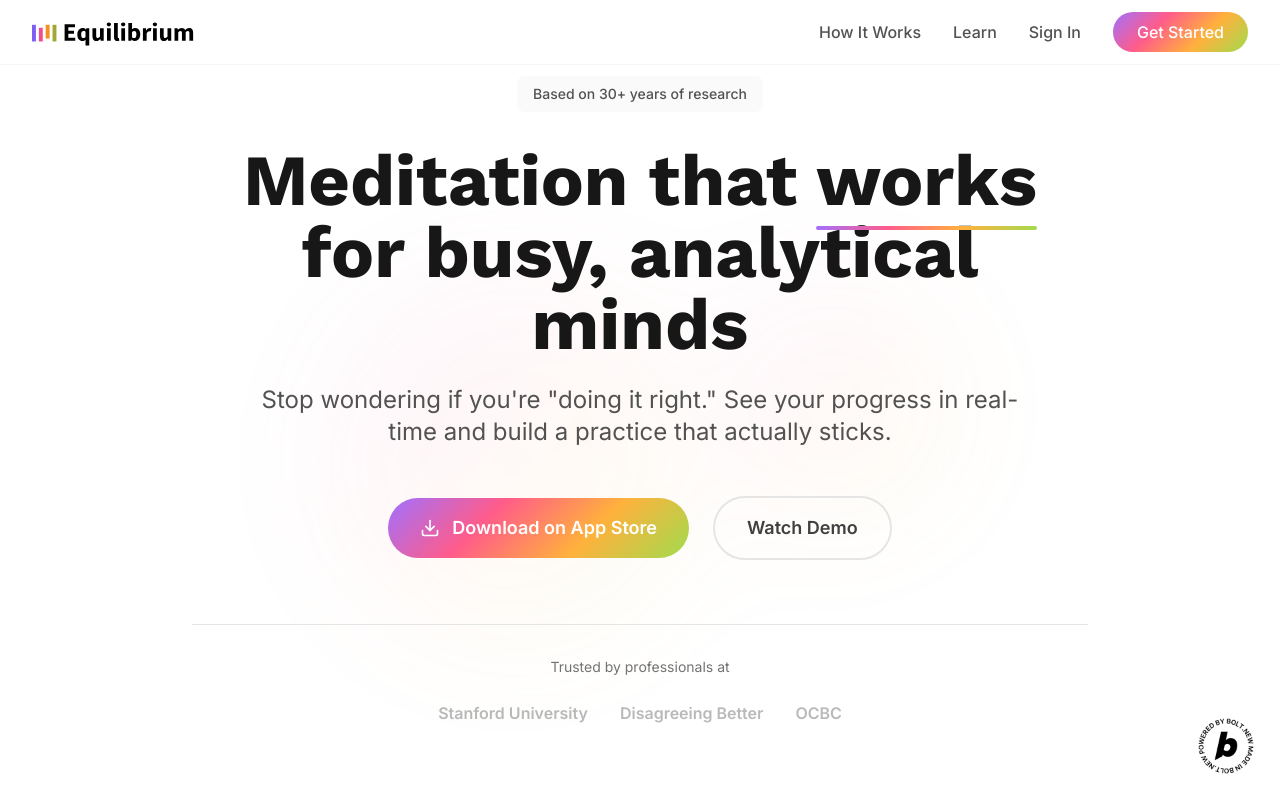
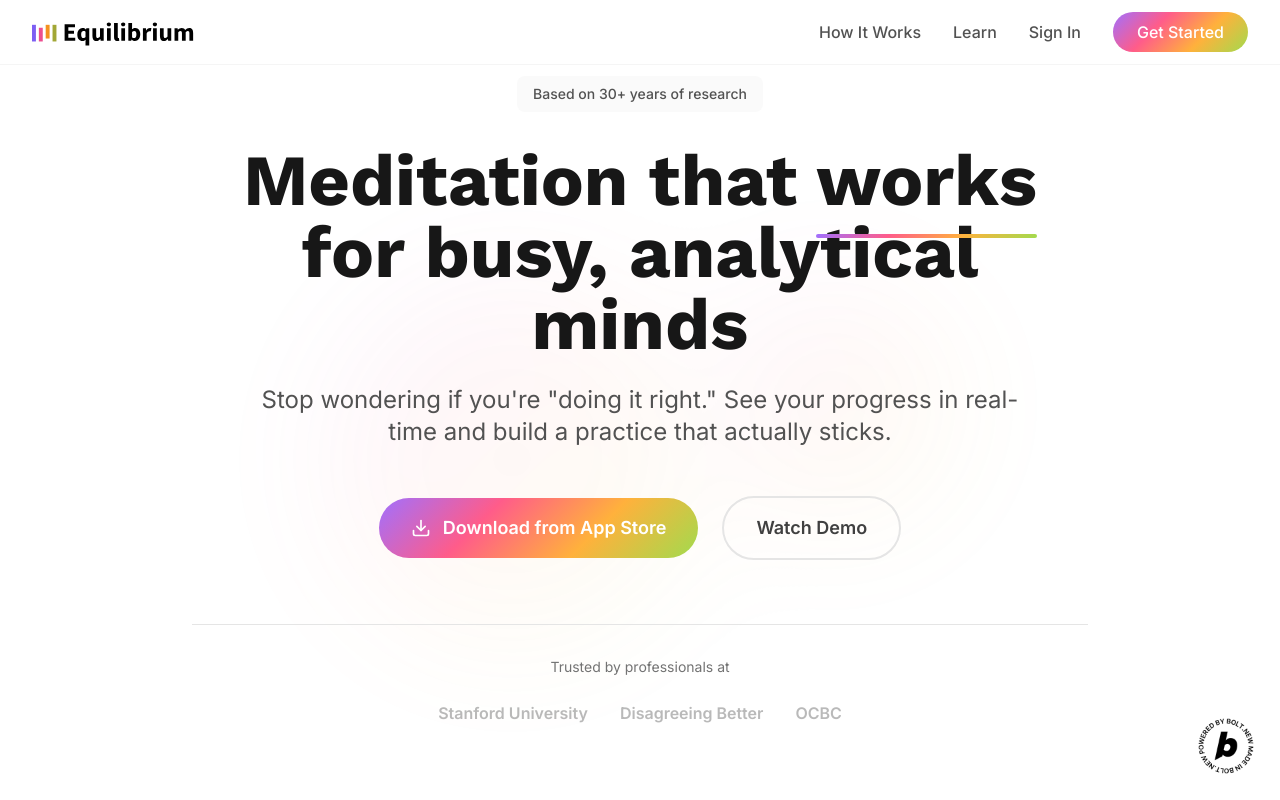
Before and after one commit to PBoth-FM/EquilibriumWebApp, a React (Vite) app: page / in a window 1280 px wide. Shown: the top 800 px of the page. Built offline with nearby package versions, Linux system fonts and the light colour scheme; no server answers.

Commit message:
Fix underline spacing in Hero component

```diff
--- a/src/components/Hero.tsx
+++ b/src/components/Hero.tsx
@@ -25,7 +25,7 @@ export default function Hero() {
             Meditation that{' '}
             <span className="relative">
               works
-              <div className="absolute top-full mt-1 left-0 right-0 h-1 bg-gradient-primary rounded-full"></div>
+              <div className="absolute top-full mt-3 left-0 right-0 h-1 bg-gradient-primary rounded-full"></div>
             </span>{' '}
             for busy, analytical minds
           </h1>
@@ -39,7 +39,7 @@ export default function Hero() {
           <div className="flex flex-col sm:flex-row items-center justify-center gap-4 sm:gap-6 animate-slide-up delay-400">
             <button className="group bg-gradient-primary text-white px-8 py-4 rounded-full font-semibold text-lg flex items-center hover:shadow-xl transition-all duration-200 transform hover:scale-105">
               <Download className="w-5 h-5 mr-3 group-hover:animate-bounce" />
-              Download on App Store
+              Download from App Store
             </button>
 
             <button className="text-neutral-700 border-2 border-neutral-200 px-8 py-4 rounded-full font-semibold text-lg hover:border-neutral-300 hover:bg-neutral-50 transition-all duration-200">
```
